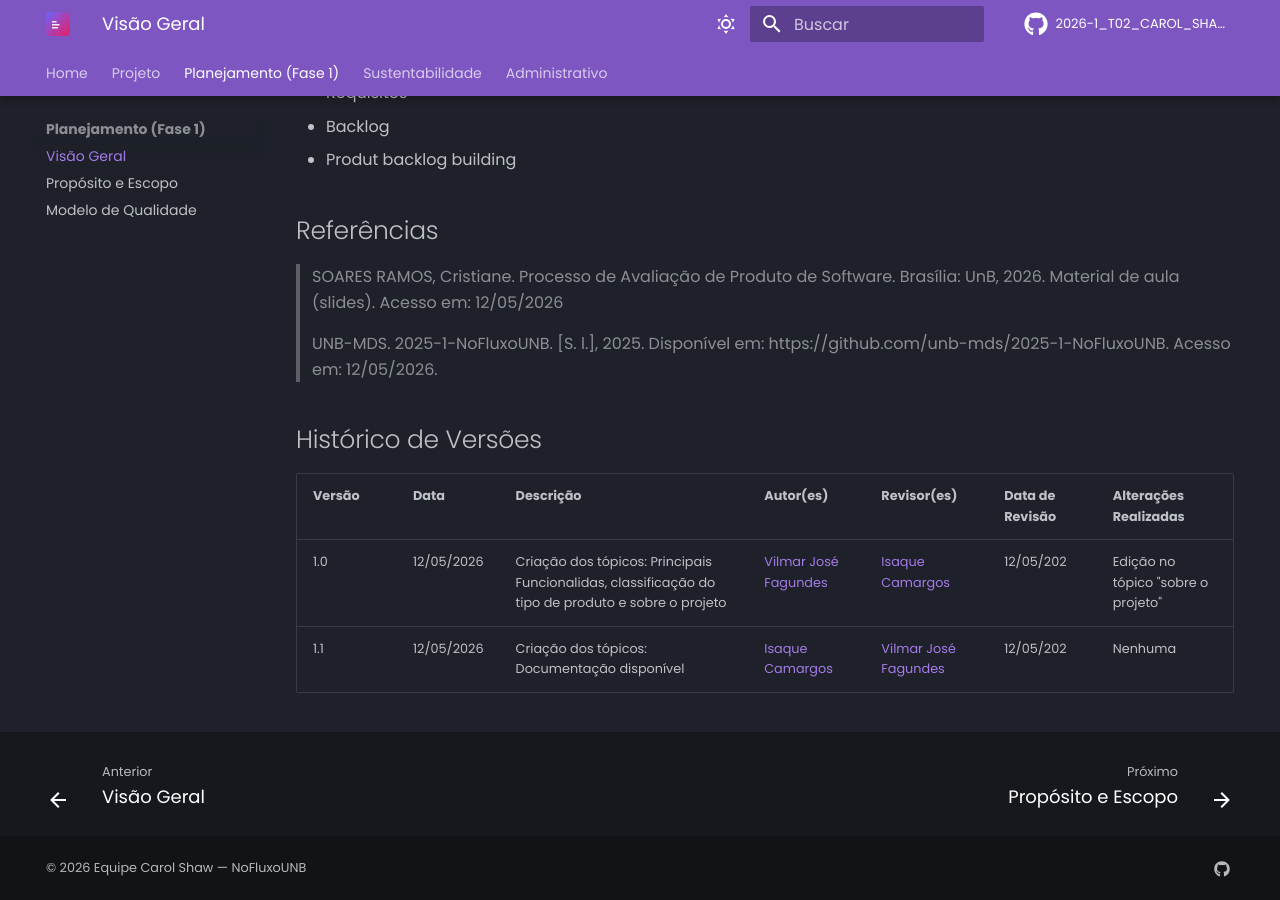
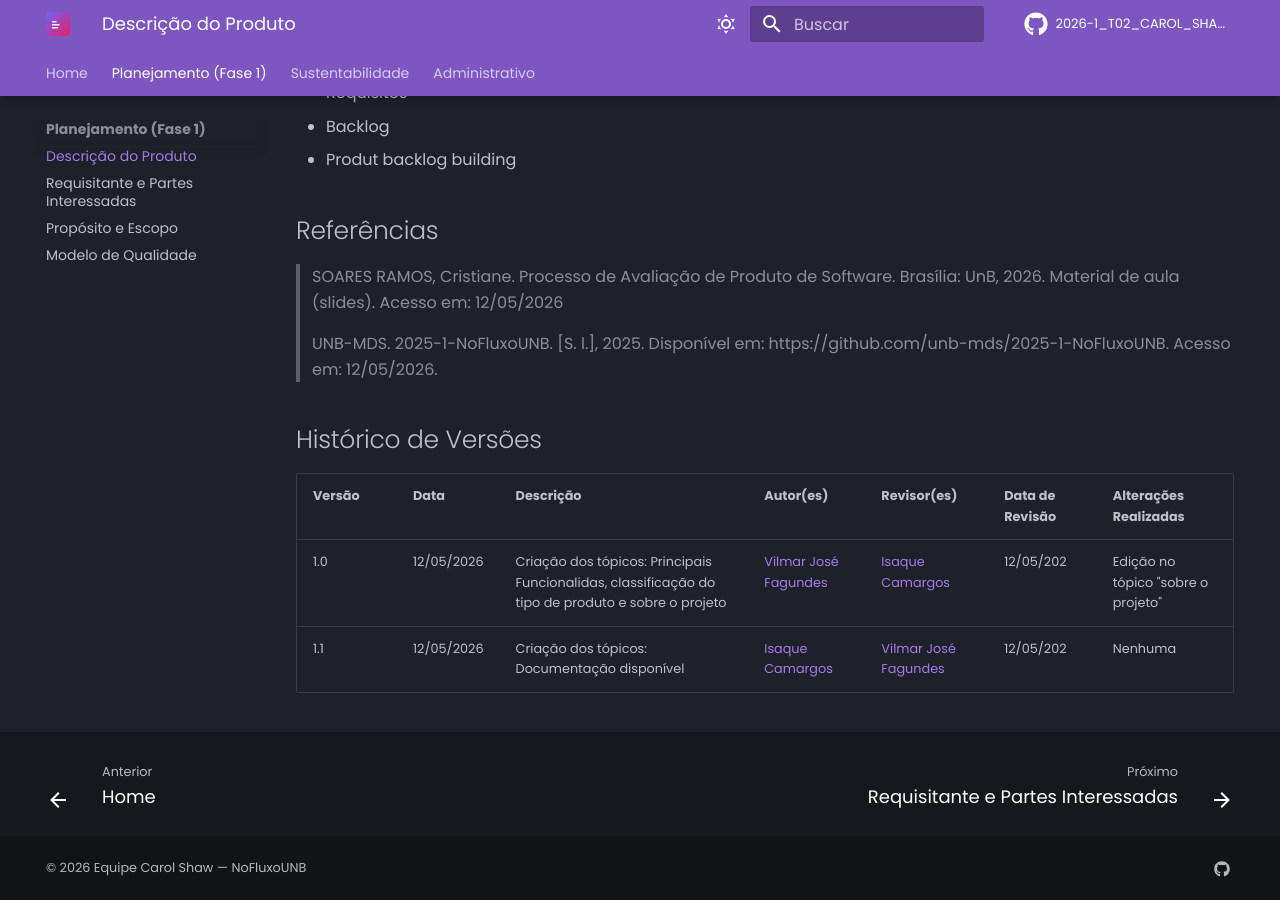
Before and after one commit to FCTE-Qualidade-de-Software-1/2026-1_T02_CAROL_SHAW, an MkDocs documentation site: the page built from docs/fase1/descricao_produto.md, in a window 1280 px wide and 900 px high, scrolled down 1396 px. Built offline with MkDocs 1.6.1 and Material for MkDocs 9.7.7, drawn with Linux system fonts in a browser that asks for light colours; comment, search, counter and statistics services are not loaded.

Commit message:
fix: altera as paginas

```diff
--- a/mkdocs.yml
+++ b/mkdocs.yml
@@ -66,12 +66,9 @@ plugins:
 nav:
   - Home: index.md
 
-  - Projeto:
-      - Requisitante e Partes Interessadas: projeto/stakeholders.md
-      - Visão Geral: fase1/descricao_produto.md
-
   - Planejamento (Fase 1):
       - Descrição do Produto: fase1/descricao_produto.md
+      - Requisitante e Partes Interessadas: projeto/stakeholders.md
       - Propósito e Escopo: fase1/proposito_escopo.md
       - Modelo de Qualidade: fase1/modelo_qualidade.md
 
```
